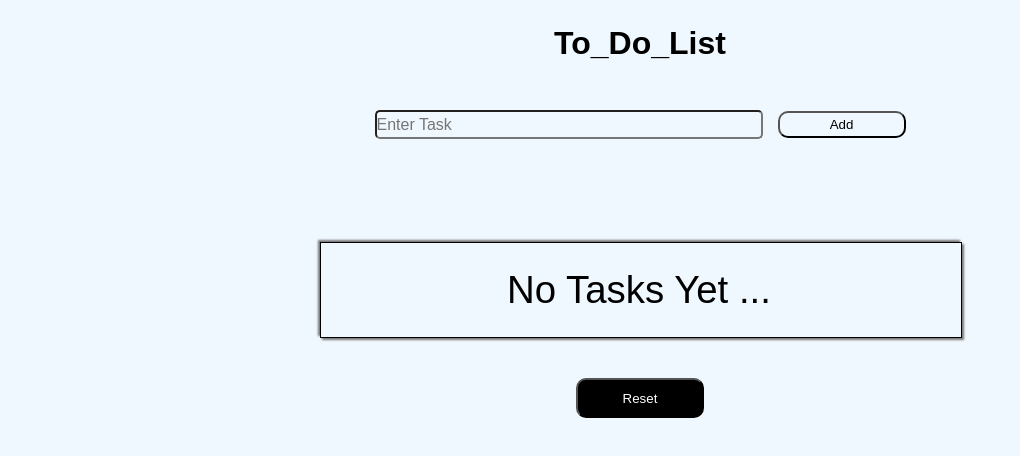
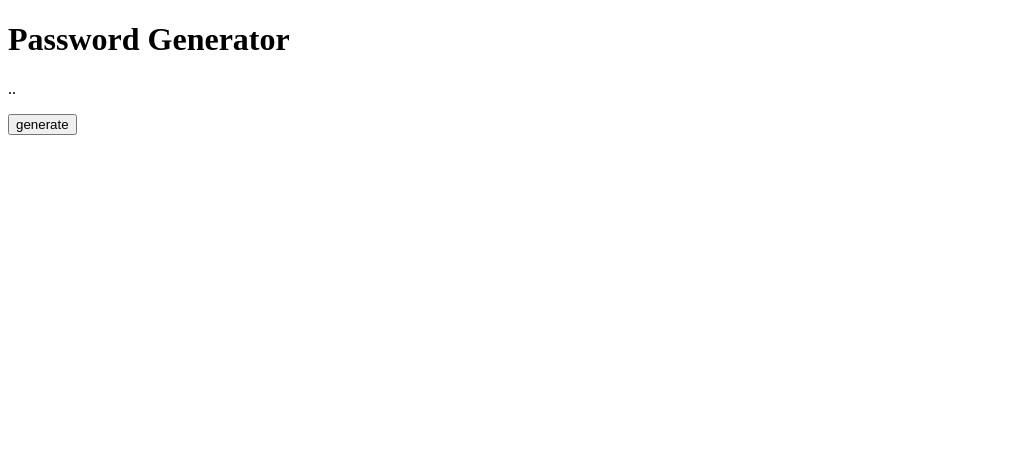
Before and after one commit to Sugam9019/React, a React (Vite) app in the folder reactApp/: page / in a window 1280 px wide. Shown: the top 456 px of the page, without its empty margins (0-1020 px from the left). Built offline with nearby package versions, Linux system fonts and the light colour scheme.

Commit message:
generator phase 1

```diff
--- a/reactApp/src/App.jsx
+++ b/reactApp/src/App.jsx
@@ -1,12 +1,12 @@
 
-import TODO from "./Components/TODO";
+import Password from "./Components/Password";
 
 function App() {
 
 
   return(
 
-    <TODO/>
+    <Password/>
 
   );
 }
--- /dev/null
+++ b/reactApp/src/Components/Password.jsx
@@ -0,0 +1,52 @@
+import React from 'react';
+import { useState,useEffect } from 'react';
+
+
+function Password() {
+
+    const [pass,setPass]=useState("..");
+
+    const [chars,setChars]=useState([]);
+
+    // const [count,setCount]=useState(0);
+
+    useEffect(()=>{
+        for(let i=65;i<=90;i++){
+            setChars(chars.push(String.fromCharCode(i)));
+        }
+
+        for(let i=97;i<=122;i++){
+            setChars(chars.push(String.fromCharCode(i)));
+        }
+
+        for(let i=0;i<=9;i++){
+            setChars(chars.push(i));
+        }
+
+        let special_chars="@#$%^&*!+=-/:;"
+        for(let i=0;i<special_chars.length;i++)
+        {
+            setChars(chars.push(special_chars[i]));
+        }
+
+        console.log(chars);
+    },[]);
+
+    const genPassword=()=>{
+
+
+    }
+
+
+
+  return (
+    <>
+        <h1>Password Generator</h1>
+
+        <p>{pass}</p>
+        <button onClick={genPassword}>generate</button>
+    </>
+  )
+}
+
+export default Password
```
Also changed, not shown: reactApp/src/Components/TODO/TODO.css (renamed from reactApp/src/Components/TODO.css), reactApp/src/Components/TODO/TODO.jsx (renamed from reactApp/src/Components/TODO.jsx).
